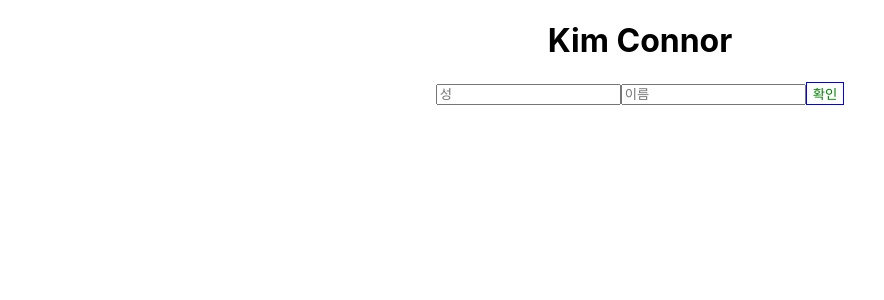
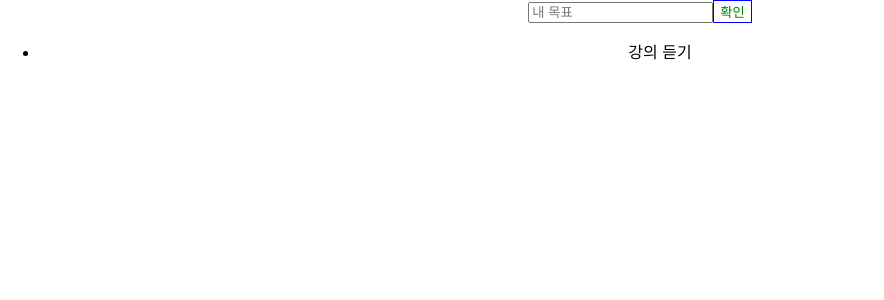
Before and after one commit to dev-connor/Node.js_web_programming_package_online_FE, a React (Create React App) app: page / in a window 1280 px wide. Shown: the top 300 px of the page, without its empty margins (0-884 px from the left). Built offline with nearby package versions, Linux system fonts and the light colour scheme.

Commit message:
CH03_17. 배열을 사용해 할 일 목록 만들기

```diff
--- a/src/App.js
+++ b/src/App.js
@@ -6,22 +6,36 @@ import { useRef, useState } from "react";
 import MainHeader from "./components/MainHeader";
 
 function App() {
-  const [name, setName] = useState({
-    first: "Connor",
-    last: "Kim"
-  })
-  const firstNameRef = useRef()
+  const [tasks, setTask] = useState([
+    {
+      id: 0,
+      text: "강의 듣기",
+    },
+  ]);
+  const inputRef = useRef();
 
   const confirm = () => {
-    console.log(firstNameRef.current.value);
-  }
+    const text = inputRef.current.value;
+    setTask([
+      ...tasks,
+      {
+        id: tasks[tasks.length - 1].id + 1,
+        text,
+      },
+    ]);
+  };
 
   return (
     <div className="App">
-      <h1>{name.last} {name.first}</h1>
-      <input name="성" placeholder="성"></input>
-      <input name="이름" placeholder="이름" ref={firstNameRef}></input>
-      <button onClick={confirm}>확인</button>
+      <div>
+        <input placeholder="내 목표" ref={inputRef}></input>
+        <button onClick={confirm}>확인</button>
+      </div>
+      <ul>
+        {tasks.map((v, index) => (
+          <li key={v.id}>{v.text}</li>
+        ))}
+      </ul>
     </div>
   );
 }
```
